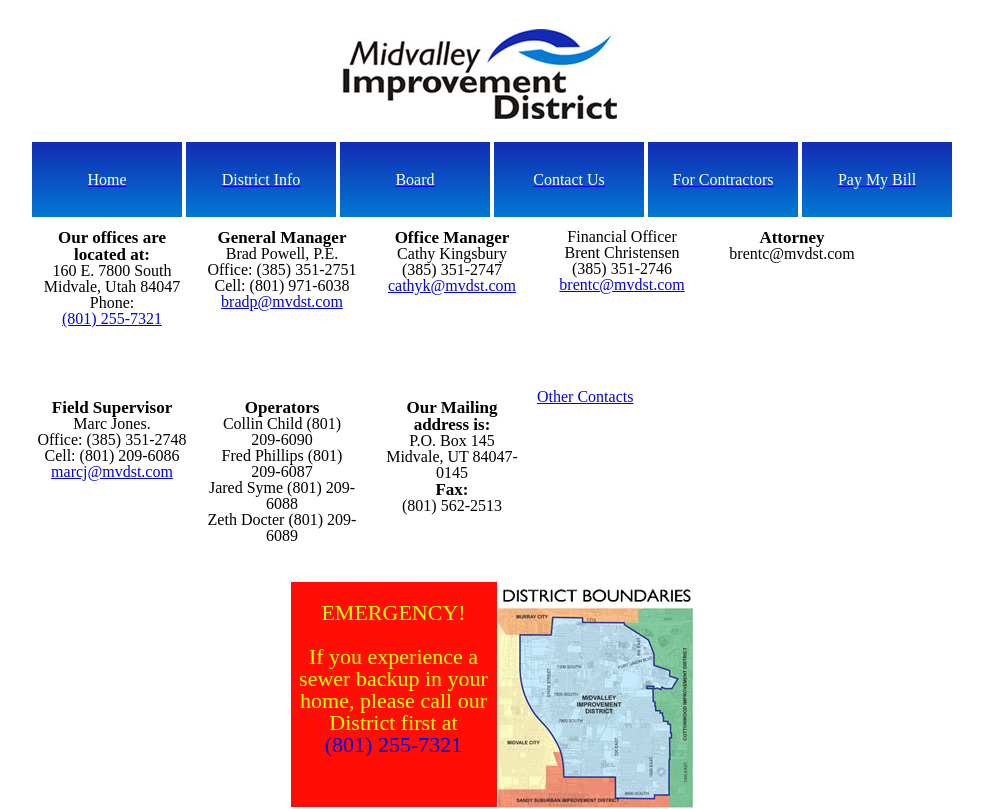
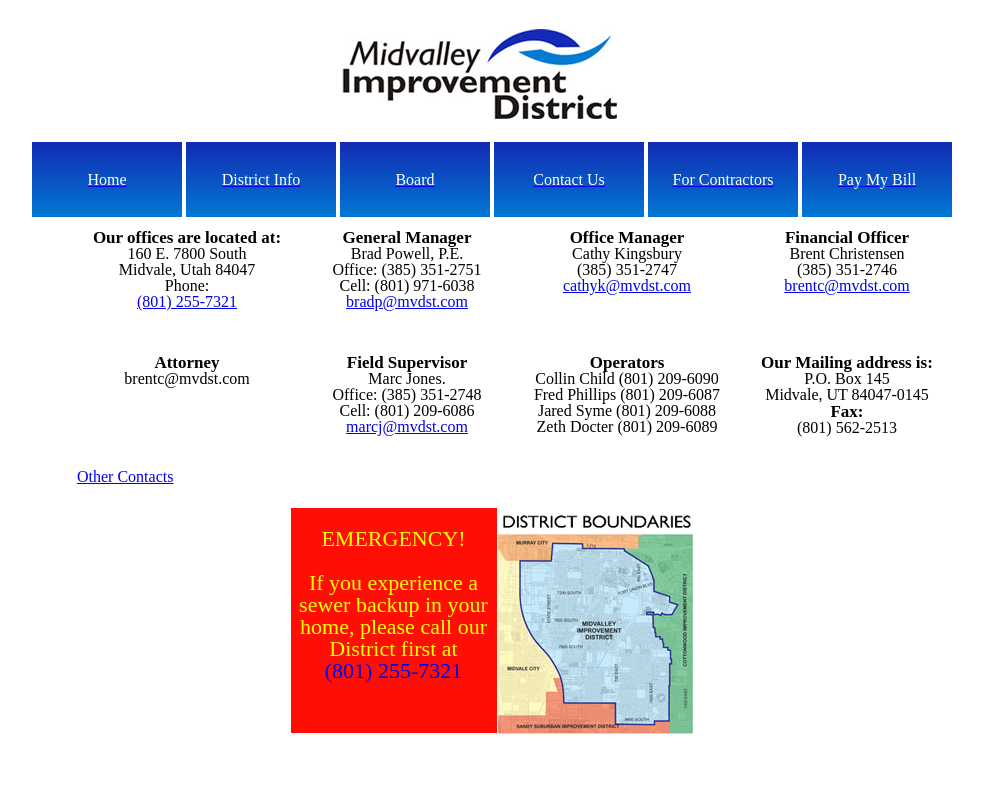
Before and after one commit to PowellBrand/midvalley, a React (Create React App) app: page /Contact in a window 1280 px wide. Shown: the whole page, without its empty margins (148-1131 px from the left). Built offline with nearby package versions, Linux system fonts and the light colour scheme.

Commit message:
chages some styling

```diff
--- a/src/components/board/board.css
+++ b/src/components/board/board.css
@@ -5,6 +5,5 @@
 }
 .b-member{
     margin-top: 20px;
-    display: flex;
-    flex-direction: row;
+    display: inline-block;
 }
--- a/src/components/contact/contact.css
+++ b/src/components/contact/contact.css
@@ -1,5 +1,6 @@
 .contactBody{
     align-items: center;
+    align-content: center;
 }
 .contactDiv{
     display: flex;
@@ -7,11 +8,14 @@
     flex-wrap: wrap;
     width: auto;
     height: auto;
+    margin-left: 50px;
 }
 
 .contCard{
-    width: 150px;
-    height: 150px;
+    /* display: flex;
+    flex-direction: column; */
+    width: 200px;
+    height: 105px;
     margin: 10px;
 }
 
--- a/src/components/contact/contact.js
+++ b/src/components/contact/contact.js
@@ -26,7 +26,7 @@
                         <a href="mailto:cathyk@mvdst.com">cathyk@mvdst.com</a>
                     </div>
                     <div className="contCard">
-                        <h2>Financial Officer</h2>
+                        <h2 className="contacth2">Financial Officer</h2>
                         <p>Brent Christensen<br />(385) 351-2746</p>
                         <a href="mailto:brentc@mvdst.com">brentc@mvdst.com</a>
                     </div>
```
